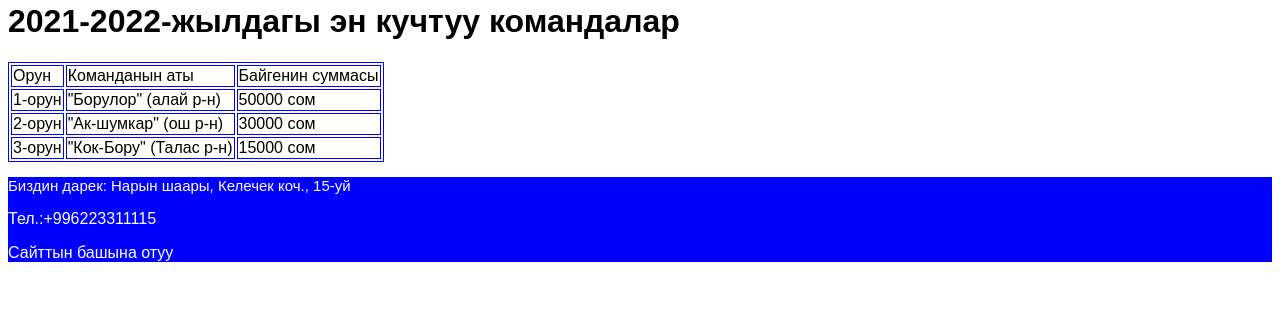
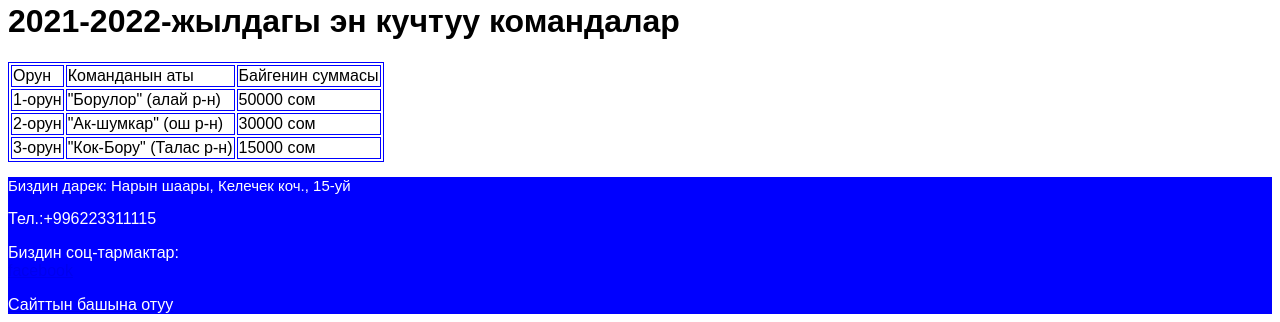
Before and after one commit to Tyratali/zhany-barak, a plain HTML site: page index.html in a window 1280 px wide. Shown: the part 1468-1790 px from the top of the page. Before the commit the page ends 1738 px from the top, so only its background shows below. Drawn offline with Linux system fonts and the light colour scheme.

Commit message:
Update index.html

```diff
--- a/index.html
+++ b/index.html
@@ -71,6 +71,8 @@
         <footer style="background-color: blue; color: white">
             <p style="font-size:15px"> Биздин дарек: Нарын шаары, Келечек коч., 15-уй</p>
             <p>Тел.:+996223311115</p>
+            <p>Биздин соц-тармактар:<br/>
+                <a href="https://www.facebook.com/profile.php?id=100028685657526">facebook</a></p>
             <a href="#n1"><font color="white">Сайттын башына отуу</font></a>
         </footer>
 
```
